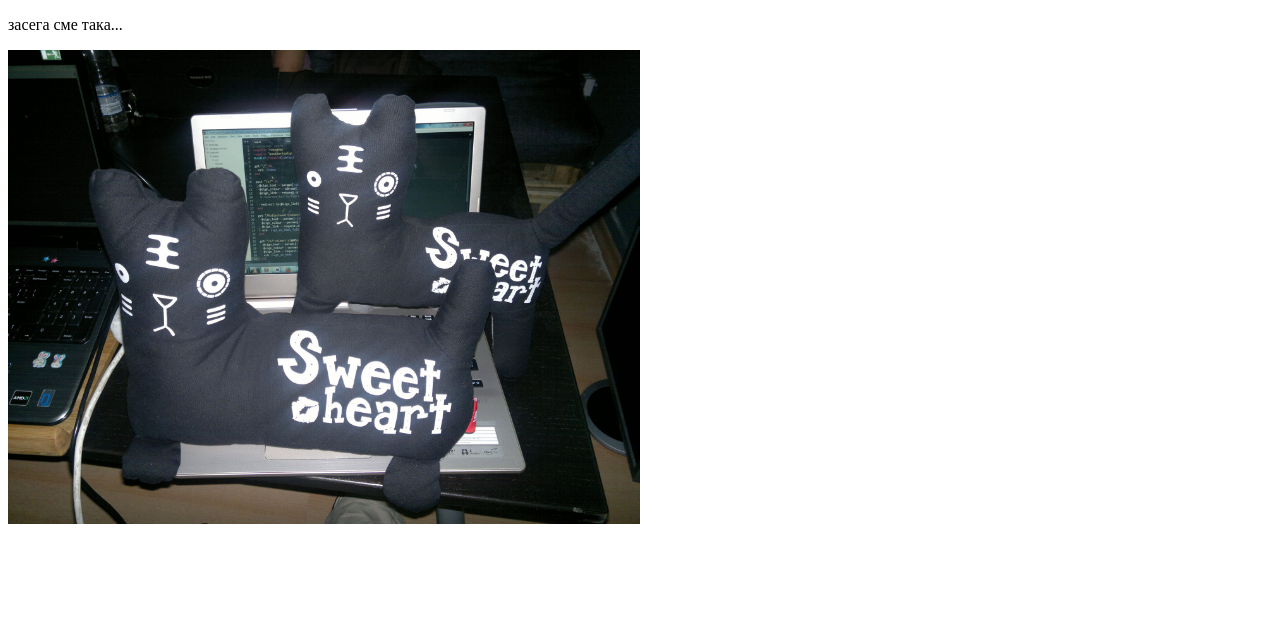
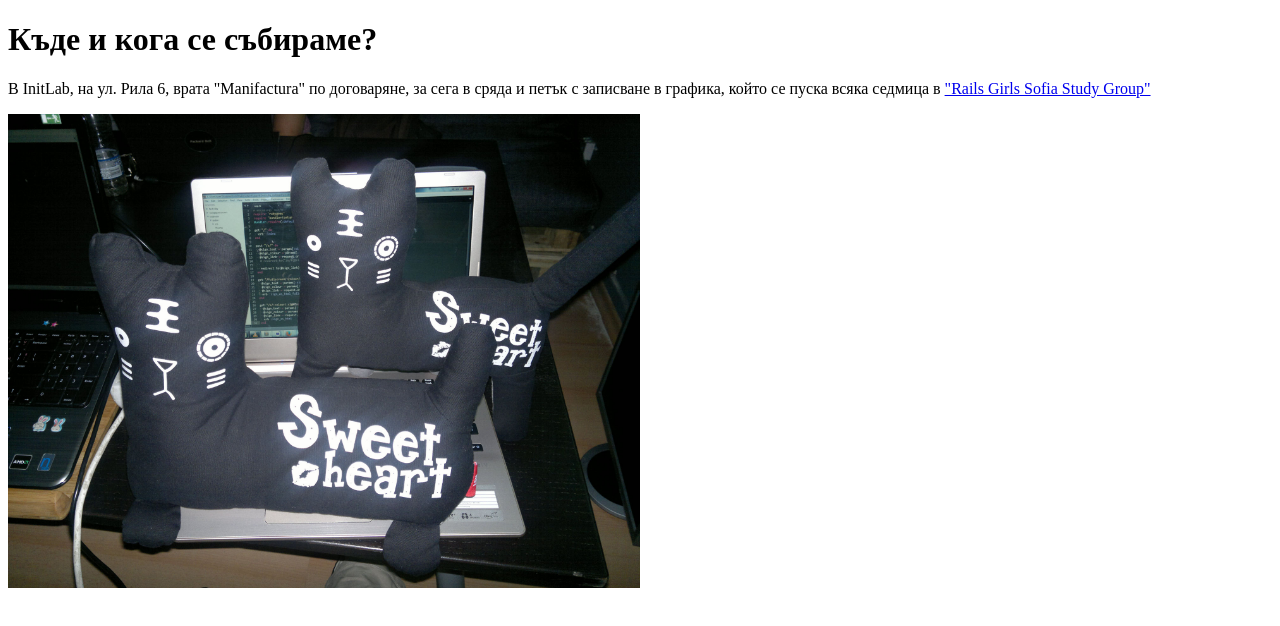
Before and after one commit to rails-girls-sofia-study-group/rails-girls-sofia-study-group.github.io, a plain HTML site: page index.html in a window 1280 px wide. Drawn offline with Linux system fonts and the light colour scheme.

Commit message:
Add place and time

```diff
--- a/index.html
+++ b/index.html
@@ -6,7 +6,9 @@
 </head>
 
 <body>
-	<p>засега сме така...</p>
+	<h1>Къде и кога се събираме?</h1>
+	<p>В InitLab, на ул. Рила 6, врата "Manifactura"
+	по договаряне, за сега в сряда и петък с записване в графика, който се пуска всяка седмица в <a href="https://www.facebook.com/groups/RailsGirlsSofiaStudyGroup/">"Rails Girls Sofia Study Group"</a></p>
 	<img src="./images/cats.jpg"
 	width=50%>
 
```
